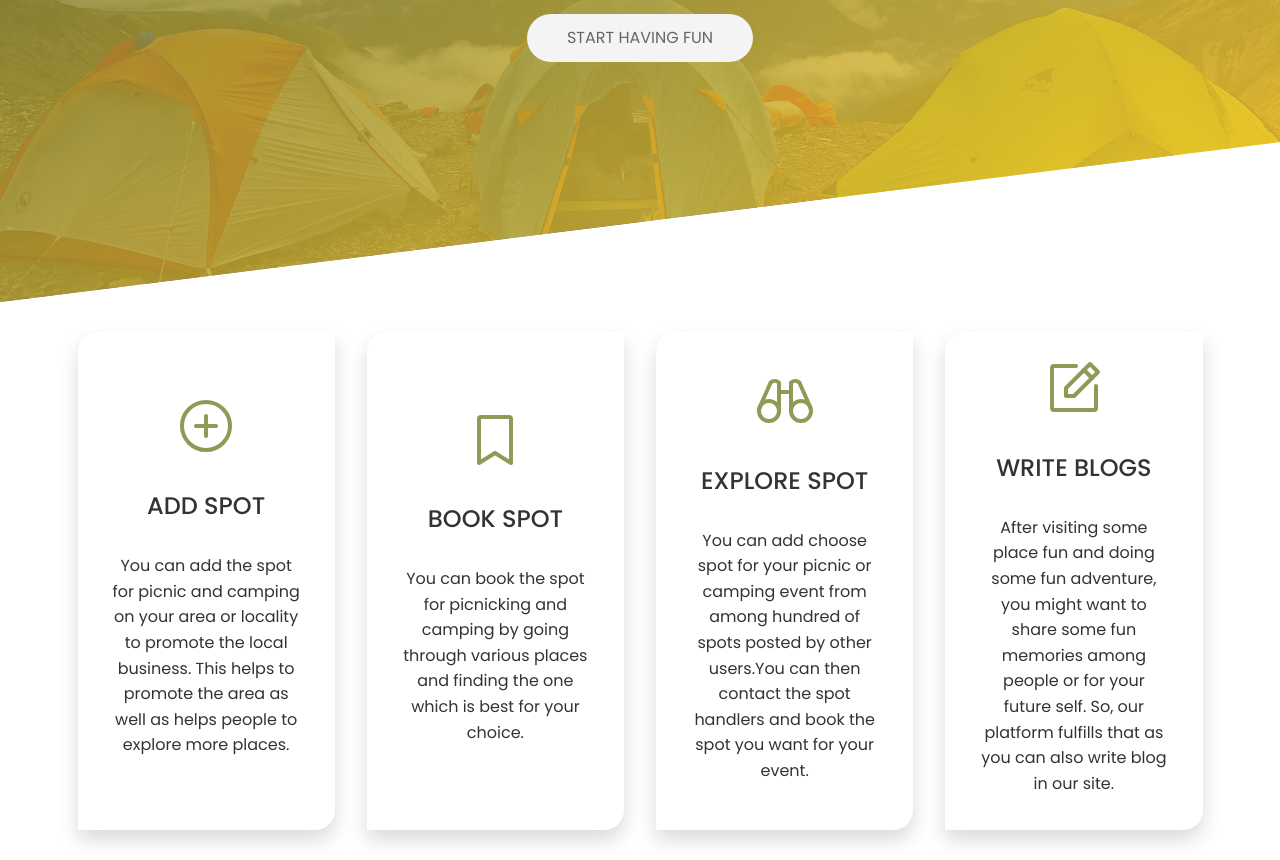
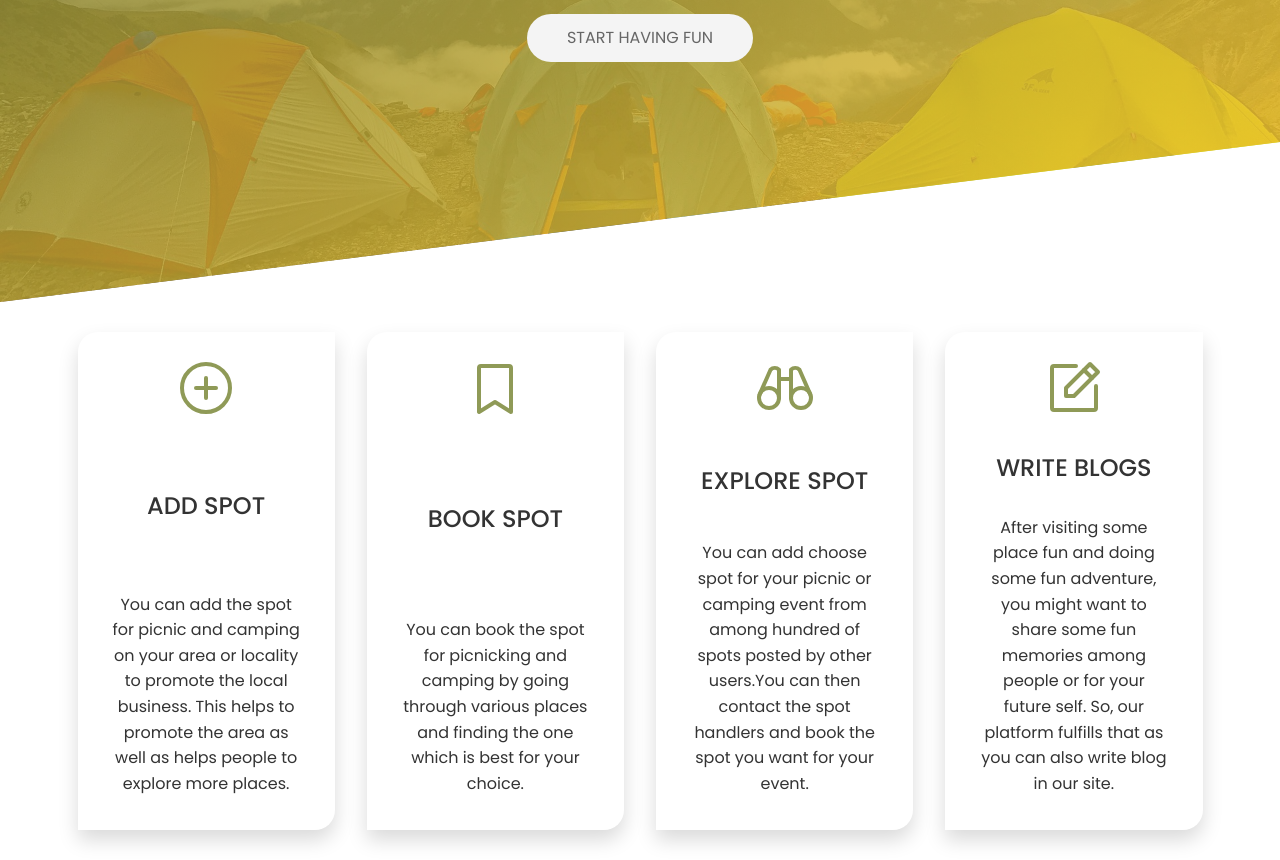
Before and after one commit to dikxak/paradise-camp-frontend, a React (Create React App) app: page / in a window 1280 px wide. Shown: the part 537-1397 px from the top of the page. Built offline with nearby package versions, Linux system fonts and the light colour scheme.

Commit message:
change styling of FeatureSection component

```diff
--- a/src/components/landing_page/FeatureCard.module.css
+++ b/src/components/landing_page/FeatureCard.module.css
@@ -2,7 +2,7 @@
   display: flex;
   flex-direction: column;
   align-items: center;
-  justify-content: center;
+  justify-content: space-between;
   gap: 1.6rem;
   padding: 2.4rem 3.2rem;
 
@@ -14,7 +14,7 @@
 }
 
 .feature-card:hover {
-  transform: translateY(0.25rem);
+  transform: translateY(-0.5rem);
 }
 
 .feature-heading {
```
